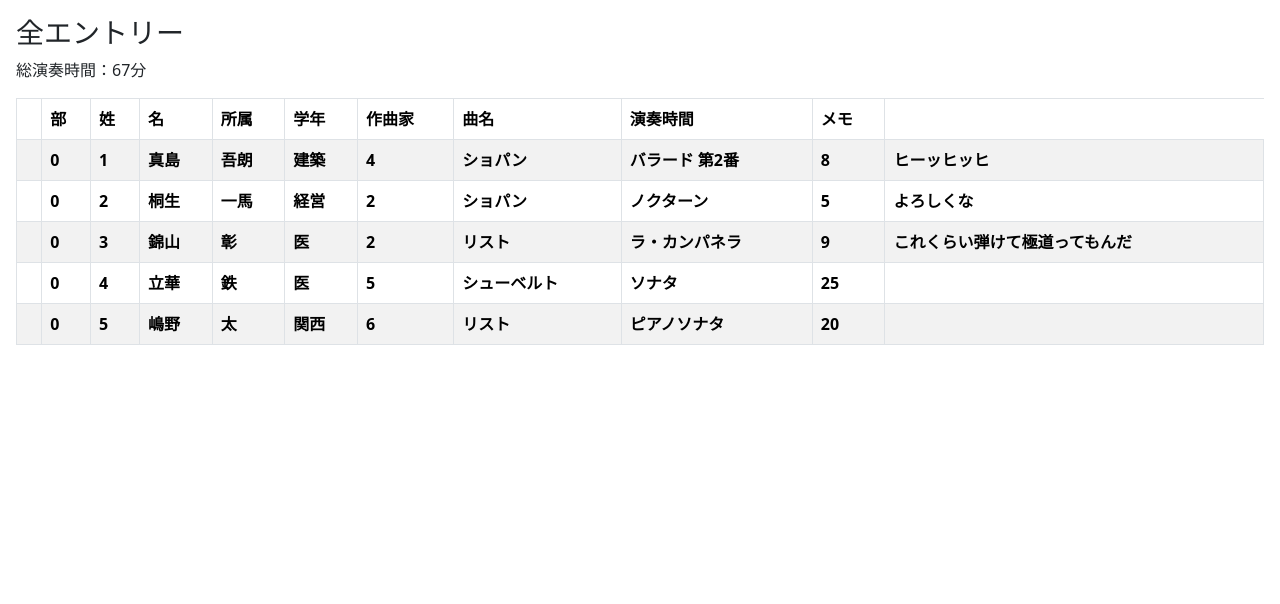
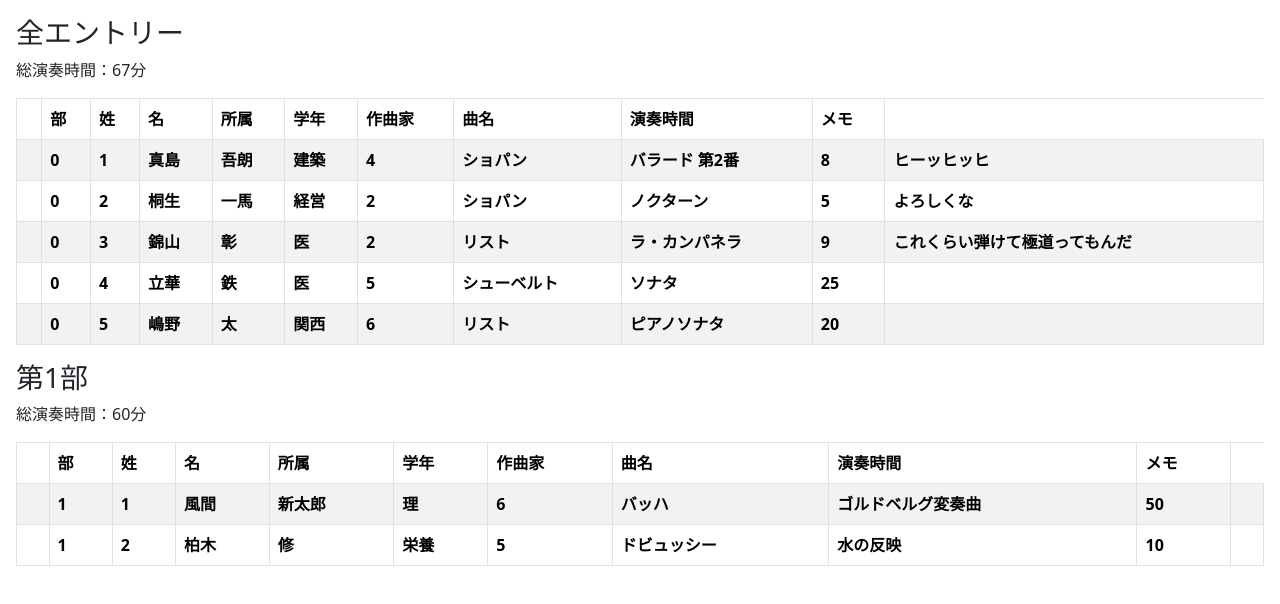
Before and after one commit to ritto153/PianoProgramEditor, a React (Create React App) app: page / in a window 1280 px wide. Shown: the top 604 px of the page. Built offline with nearby package versions, Linux system fonts and the light colour scheme.

Commit message:
表示されるようになった

```diff
--- a/src/App.tsx
+++ b/src/App.tsx
@@ -7,13 +7,15 @@ import { DropResult, DraggableLocation } from "./type/DropResult";
 
 export default function App() {
   const { entryMap, partMap, setPartMap } = useEntries();
-  const nonAssinedPart = Object.values(partMap).find(part => part.partNum === 0);
+  const nonAssinedPart = Object.values(partMap).find(
+    (part) => part.partNum === 0
+  );
 
   if (!nonAssinedPart) {
     throw new Error("配置前のエントリーを格納する部が消えています");
   }
 
-  const nonAssinedPartId = nonAssinedPart.id
+  const nonAssinedPartId = nonAssinedPart.id;
 
   // memo: 複数選択してテーブル間移動する story。参考にする
   // https://github.com/atlassian/react-beautiful-dnd/tree/013bfceac04ff48548c33cdc468dd2927446fc1b/stories/src/multi-drag
@@ -63,12 +65,10 @@ export default function App() {
   return (
     <div className="App">
       <DragDropContext onDragEnd={onDragEnd}>
-        {/* まだ部に割り振られていないエントリーを表示するテーブル */}
-        <Part key={0} partId={0}/>
-
-        {/* {Object.keys(partMap).map((_, i) => (
-          <Part key={i + 1} partId={i + 1} />
-        ))} */}
+        {Object.keys(partMap).map((partId) => {
+          const numPartId = Number(partId);
+          return <Part key={numPartId} partId={numPartId} />;
+        })}
       </DragDropContext>
     </div>
   );
```
